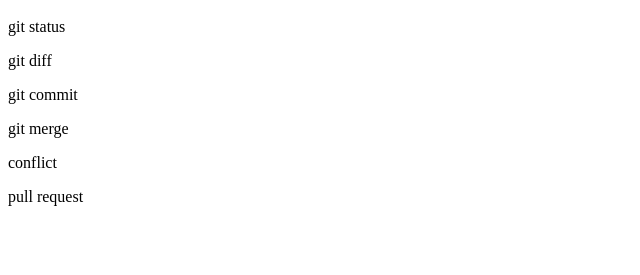
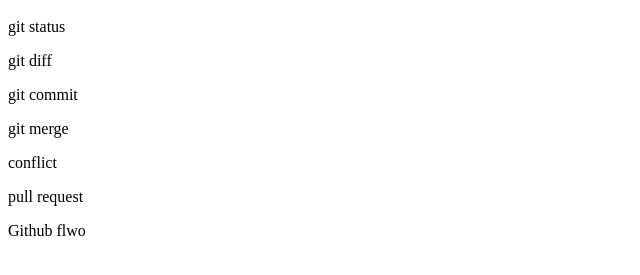
Before and after one commit to daisuke-1020/git_tutorial, a plain HTML site: page index.html in a window 1280 px wide. Shown: the part 57-332 px from the top of the page, without its empty margins (0-640 px from the left). Drawn offline with Linux system fonts and the light colour scheme.

Commit message:
githug flowを追記

```diff
--- a/index.html
+++ b/index.html
@@ -5,3 +5,4 @@
 <p>git merge</p>
 <p>conflict</p>
 <p>pull request</p>
+<p>Github flwo</p>
```
